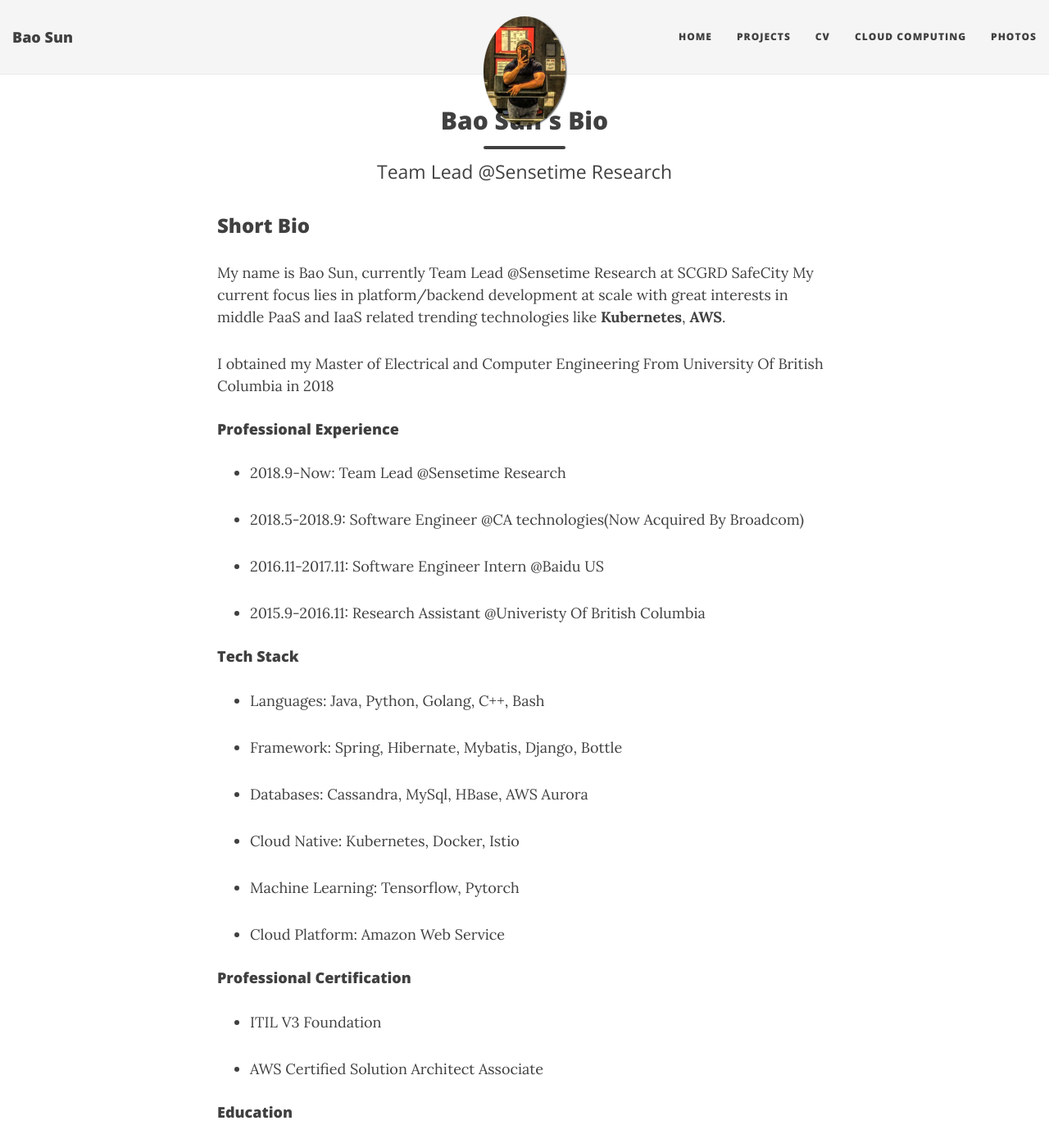
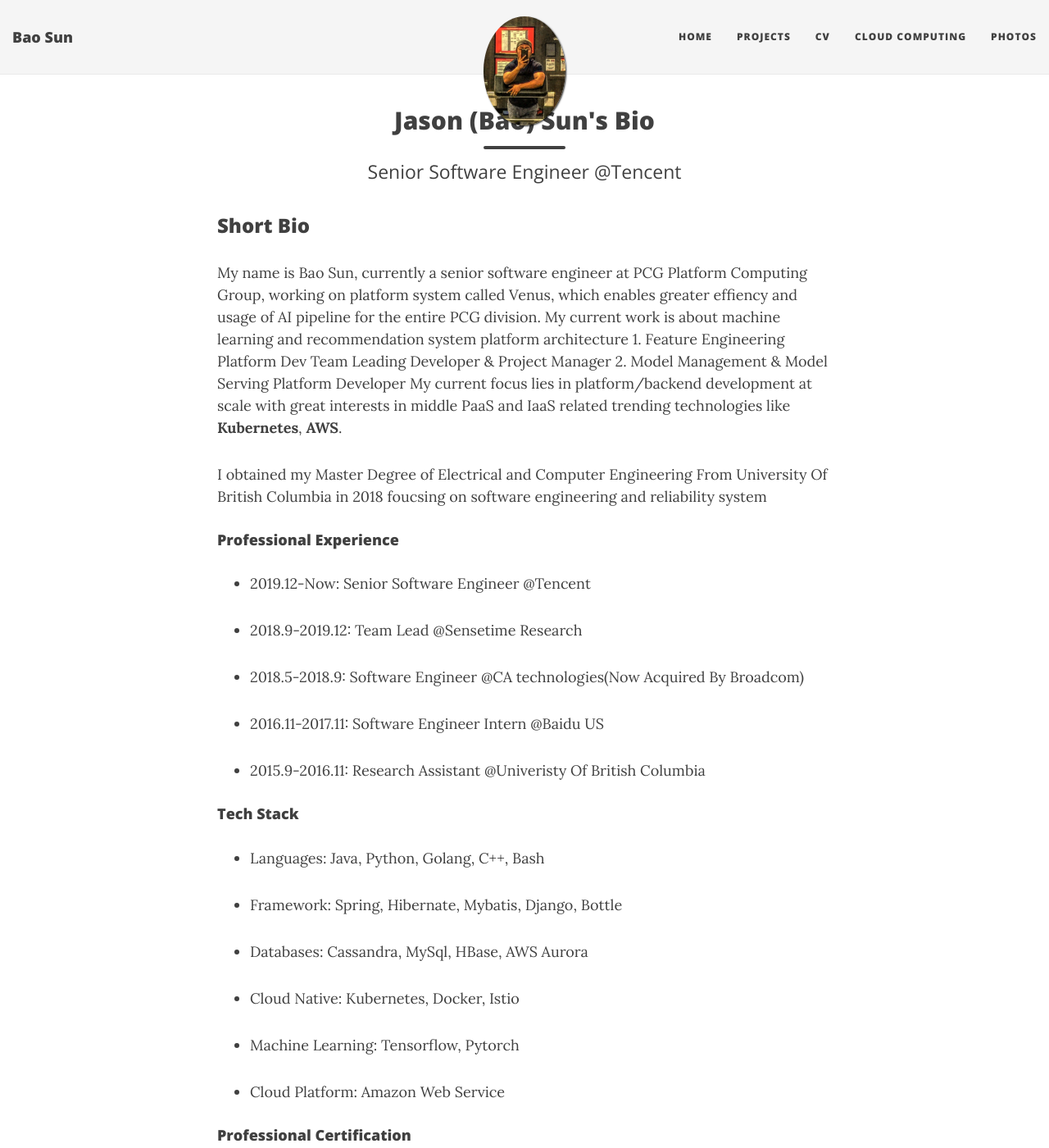
Before and after one commit to arthursunbao/arthursunbao.github.io, a Jekyll site: the page built from index.html, in a window 1280 px wide and 1400 px high. Shown: the whole window at 82% size. Built offline with Jekyll 4.4.1, drawn with Linux system fonts in a browser that asks for light colours; nearby versions of some CDN libraries; the list of posts is cut into pages by our own code; some of the changed text lies outside the part shown.

Commit message:
Update index.html
update bio

```diff
--- a/index.html
+++ b/index.html
@@ -1,16 +1,19 @@
 ---
 layout: page
-title: Bao Sun's Bio
-subtitle: Team Lead @Sensetime Research
+title: Jason (Bao) Sun's Bio
+subtitle: Senior Software Engineer @Tencent
 use-site-title: true
 ---
 
 <h3>Short Bio</h3>
-<p>My name is Bao Sun, currently Team Lead @Sensetime Research at SCGRD SafeCity
+<p>My name is Bao Sun, currently a senior software engineer at PCG Platform Computing Group, working on platform system called Venus, which enables greater effiency and usage of AI pipeline for the entire PCG division.
+   My current work is about machine learning and recommendation system platform architecture
+   1. Feature Engineering Platform Dev Team Leading Developer & Project Manager
+   2. Model Management & Model Serving Platform Developer
   My current focus lies in platform/backend development at scale with great interests in middle PaaS and IaaS related trending technologies like <b>Kubernetes</b>, <b>AWS</b>.
 </p>
 <p>
-I obtained my Master of Electrical and Computer Engineering From University Of British Columbia in 2018
+I obtained my Master Degree of Electrical and Computer Engineering From University Of British Columbia in 2018 foucsing on software engineering and reliability system
 </p>
 
 
@@ -18,7 +21,8 @@ I obtained my Master of Electrical and Computer Engineering From University Of B
 <h4>Professional Experience</h4>
 <p>
   <ul>
-    <li><p>2018.9-Now: Team Lead @Sensetime Research</p></li>
+    <li><p>2019.12-Now: Senior Software Engineer @Tencent</p></li>
+    <li><p>2018.9-2019.12: Team Lead @Sensetime Research</p></li>
     <li><p>2018.5-2018.9: Software Engineer @CA technologies(Now Acquired By Broadcom)</p></li>
     <li><p>2016.11-2017.11: Software Engineer Intern @Baidu US</p></li>
     <li><p>2015.9-2016.11: Research Assistant @Univeristy Of British Columbia</p></li>
```
Also changed, not shown: other parts of index.html (+1 -1 lines).
